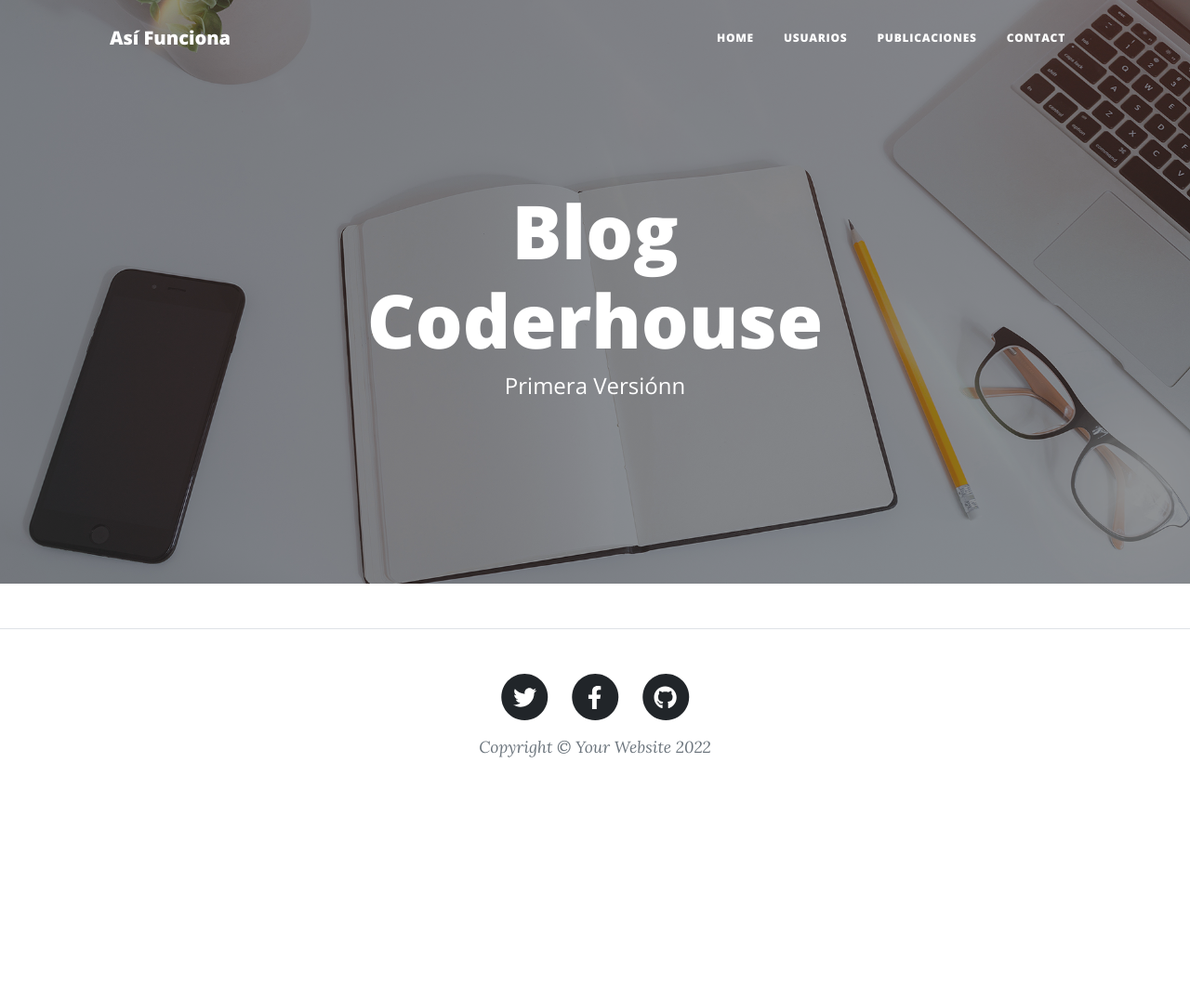
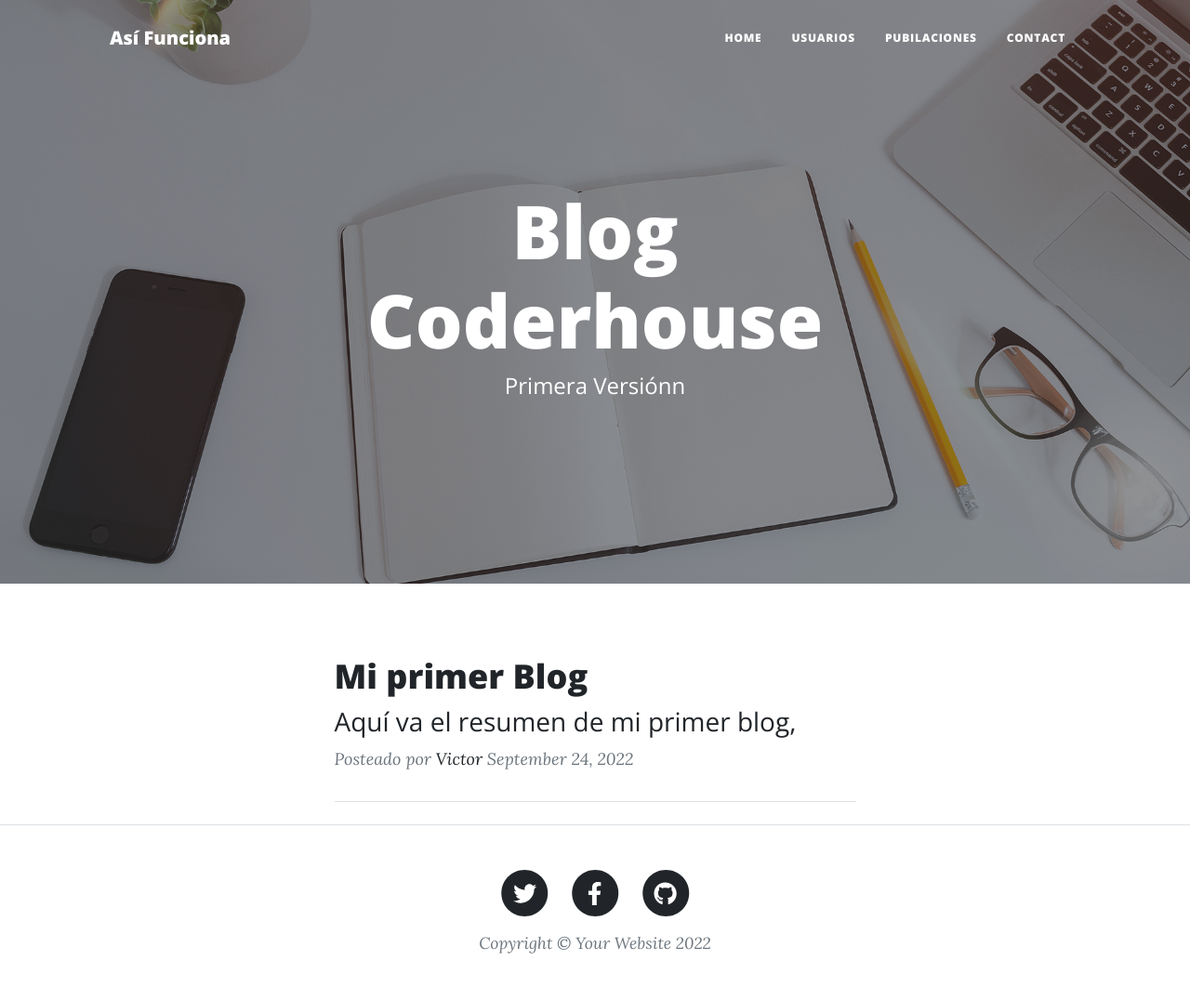
Before and after one commit to Carl0jgr/entrega_intermedia, a Django app: page / in a window 1280 px wide. Shown: the whole page at 93% size. Before the commit the page ends 815 px from the top, so only its background shows below. Run offline with Django 4.2, Linux system fonts and the light colour scheme; data comes from the database, SQL or seed files in the repository; some libraries are stand-ins or nearby versions.

Commit message:
modulo publicaciones y otros arreglos importantes
modulo publicaciones y otros arreglos importantes

```diff
--- a/blog/models.py
+++ b/blog/models.py
@@ -24,9 +24,10 @@ class Categoria (models.Model):
 class Publicaciones (models.Model):
     id_publicaciones=models.AutoField(primary_key=True)
     titulo=models.CharField(max_length=50)
+    resumen=models.CharField(max_length=100, null=TRUE)
     contenido=models.CharField(max_length=255,null=TRUE)
-    id_categoria=models.ForeignKey(Categoria,on_delete=models.RESTRICT)
-    id_usuario=models.ForeignKey(Usuario,on_delete=models.RESTRICT)
+    id_categoria=models.IntegerField()
+    id_usuario=models.IntegerField()
 
     def __str__(self):
         return "({}) {} [{}] --{}--".format(self.id_publicaciones, self.titulo, self.id_categoria, self.id_usuario)
--- a/blog/templates/add.html
+++ b/blog/templates/add.html
@@ -7,7 +7,7 @@
     <h1>Agregar Usuarios</h1>
     <div class="card">
         <div class="card-body">
-            <form action="/registarUsuario/" method="POST"> {% csrf_token %}
+            <form action="/registrarUsuario/" method="POST"> {% csrf_token %}
                 <div class="mb-3">
                     <label for="nombre" class="form-label">Nombre</label>
                     <input type="text" class="form-control" id="nombre" name="nombre" placeholder="Nombre" required>
@@ -26,7 +26,7 @@
                 </div>
                 <div class="mb-3">
                     <label for="tipo_usuario" class="form-label">Tipo de Usuario</label>
-                    <select name="tipo_usuario" id="tipo_usuario">
+                    <select name="tipo_usuario" id="tipo_usuario" required>
                         <option value="">Selecciona tipo de usuario</option>
                         <option value="U">Usuarios</option>
                         <option value="B">Blogger</option>
--- a/blog/templates/base.html
+++ b/blog/templates/base.html
@@ -7,15 +7,15 @@
         <meta name="description" content="" />
         <meta name="author" content="" />
         <title>Clean Blog - Start Bootstrap Theme</title>
-        <link rel="icon" type="image/x-icon" href="static/assets/favicon.ico" />
+        <link rel="icon" type="image/x-icon" href="assets/favicon.ico" />
         <!-- Font Awesome icons (free version)-->
         <script src="https://use.fontawesome.com/releases/v6.1.0/js/all.js" crossorigin="anonymous"></script>
         <!-- Google fonts-->
         <link href="https://fonts.googleapis.com/css?family=Lora:400,700,400italic,700italic" rel="stylesheet" type="text/css" />
         <link href="https://fonts.googleapis.com/css?family=Open+Sans:300italic,400italic,600italic,700italic,800italic,400,300,600,700,800" rel="stylesheet" type="text/css" />
         <!-- Core theme CSS (includes Bootstrap)-->
-        <link rel="stylesheet" href="{% static 'css/bootstrap.min.css'%}">
-        <link rel="stylesheet" href="{% static 'css/myestilo.css'%}">
+        <link rel="stylesheet" href="{% static 'css/bootstrap.min.css' %}">
+        <link rel="stylesheet" href="{% static 'css/myestilo.css' %}">
         <!--<link href="css/styles.css" rel="stylesheet" />-->
     </head>
     <body>
@@ -30,9 +30,9 @@
                 <div class="collapse navbar-collapse" id="navbarResponsive">
                     <ul class="navbar-nav ms-auto py-4 py-lg-0">
                         <li class="nav-item"><a class="nav-link px-lg-3 py-3 py-lg-4" href="/">Home</a></li>
-                        <li class="nav-item"><a class="nav-link px-lg-3 py-3 py-lg-4" href="ver">Usuarios</a></li>
-                        <li class="nav-item"><a class="nav-link px-lg-3 py-3 py-lg-4" href="addpublicacion">Publicaciones</a></li>
-                        <li class="nav-item"><a class="nav-link px-lg-3 py-3 py-lg-4" href="contactos">Contact</a></li>
+                        <li class="nav-item"><a class="nav-link px-lg-3 py-3 py-lg-4" href="/ver">Usuarios</a></li>
+                        <li class="nav-item"><a class="nav-link px-lg-3 py-3 py-lg-4" href="/addpublicacion">Pubilaciones</a></li>
+                        <li class="nav-item"><a class="nav-link px-lg-3 py-3 py-lg-4" href="/contactos">Contact</a></li>
                     </ul>
                 </div>
             </div>
--- a/blog/templates/editar.html
+++ b/blog/templates/editar.html
@@ -27,7 +27,7 @@
                 </div>
                 <div class="mb-3"></div>
                 <label for="tipo_usuario" class="form-label">Tipo de Usuario</label>
-                    <select name="tipo_usuario" id="tipo_usuario">
+                    <select name="tipo_usuario" id="tipo_usuario" required>
                         <option value="">Selecciona tipo de usuario</option>
                         <option value="U">Usuarios</option>
                         <option value="B">Blogger</option>
--- a/blog/templates/home.html
+++ b/blog/templates/home.html
@@ -2,7 +2,7 @@
 
 {% load static %}
 
-{% block contenido %}
+{% block body %}
 
 
     <!-- Main Content-->
@@ -10,60 +10,26 @@
         <div class="row gx-4 gx-lg-5 justify-content-center">
             <div class="col-md-10 col-lg-8 col-xl-7">
                 <!-- Post preview-->
+                {% for n in publicaciones %}
                 <div class="post-preview">
                     <a href="post.html">
-                        <h2 class="post-title">Man must explore, and this is exploration at its greatest</h2>
-                        <h3 class="post-subtitle">Problems look mighty small from 150 miles up</h3>
+                        <h2 class="post-title">{{n.titulo}}</h2>
+                        <h3 class="post-subtitle">{{n.resumen}}</h3>
                     </a>
                     <p class="post-meta">
-                        Posted by
-                        <a href="#!">Start Bootstrap</a>
-                        on September 24, 2022
+                        Posteado por
+                        {% for m in usuarios %}
+                            {% if m.id_usuario == n.id_usuario %}
+                                <a href="#!"> {{m.nombre}} </a>
+                            {% endif %}
+                        {% endfor %}
+                        September 24, 2022
                     </p>
                 </div>
                 <!-- Divider-->
                 <hr class="my-4" />
+                {% endfor %}
                 <!-- Post preview-->
-                <div class="post-preview">
-                    <a href="post.html"><h2 class="post-title">I believe every human has a finite number of heartbeats. I don't intend to waste any of mine.</h2></a>
-                    <p class="post-meta">
-                        Posted by
-                        <a href="#!">Start Bootstrap</a>
-                        on September 18, 2022
-                    </p>
-                </div>
-                <!-- Divider-->
-                <hr class="my-4" />
-                <!-- Post preview-->
-                <div class="post-preview">
-                    <a href="post.html">
-                        <h2 class="post-title">Science has not yet mastered prophecy</h2>
-                        <h3 class="post-subtitle">We predict too much for the next year and yet far too little for the next ten.</h3>
-                    </a>
-                    <p class="post-meta">
-                        Posted by
-                        <a href="#!">Start Bootstrap</a>
-                        on August 24, 2022
-                    </p>
-                </div>
-                <!-- Divider-->
-                <hr class="my-4" />
-                <!-- Post preview-->
-                <div class="post-preview">
-                    <a href="post.html">
-                        <h2 class="post-title">Failure is not an option</h2>
-                        <h3 class="post-subtitle">Many say exploration is part of our destiny, but it’s actually our duty to future generations.</h3>
-                    </a>
-                    <p class="post-meta">
-                        Posted by
-                        <a href="#!">Start Bootstrap</a>
-                        on July 8, 2022
-                    </p>
-                </div>
-                <!-- Divider-->
-                <hr class="my-4" />
-                <!-- Pager-->
-                <div class="d-flex justify-content-end mb-4"><a class="btn btn-primary text-uppercase" href="#!">Older Posts →</a></div>
             </div>
         </div>
     </div>
--- a/blog/templates/ver.html
+++ b/blog/templates/ver.html
@@ -28,9 +28,9 @@
             </tbody>
             <tfoot>
                 <tr>
-                    <td colspan="2"><a href="add" class="btn btn-success">+ Agregar Usuario</a></td>
+                    <td colspan="2"><a href="/add" class="btn btn-success">+ Agregar Usuario</a></td>
                     <td></td>
-                    <td colspan="2"><a href="mod" class="btn btn-warning"> Editar Usuarios</a></td>
+                    <td colspan="2"><a href="/mod" class="btn btn-warning"> Editar Usuarios</a></td>
                 </tr>
             </tfoot>
         </table>
--- a/blog/views.py
+++ b/blog/views.py
@@ -3,7 +3,10 @@ from .models import Usuario, Publicaciones,Categoria
 
 # Create your views here.
 def home(request):
-    return render(request,"home.html")
+    publicaciones=Publicaciones.objects.all()
+    usuarios=Usuario.objects.all()
+    categoria=Categoria.objects.all()
+    return render(request,"home.html",{"publicaciones":publicaciones,"usuarios":usuarios,"categoria":categoria})
 
 def ver(request):
     usuarios=Usuario.objects.all()
@@ -16,8 +19,21 @@ def mod(request):
 def add(request):
     return render(request,"add.html")
 
+def addcategoria(request):
+    return render(request,"addcategoria.html")
+
 def addpublicacion(request):
-    return render(request,"addpublicacion.html")
+    usuarios=Usuario.objects.all()
+    categorias=Categoria.objects.all()
+    return render(request, "addpublicacion.html", {"usuarios":usuarios,"categorias":categorias})
+
+def registrarPublicacion(request):
+    titulo=request.POST['titulo']
+    articulo=request.POST['articulo']
+    id_categoria=request.POST['id_categoria']
+    id_usuario=request.POST['id_usuario']
+    publicacion=Publicaciones.objects.create(titulo=titulo,contenido=articulo,id_categoria=id_categoria,id_usuario=id_usuario)
+    return redirect('/')
 
 def registrarUsuario(request):
     nombre=request.POST['nombre']
@@ -26,12 +42,17 @@ def registrarUsuario(request):
     telefono=request.POST['telefono']
     tipo=request.POST['tipo_usuario']
     usuario=Usuario.objects.create(nombre=nombre,apellido=apellido,correo=correo,telefono=telefono,tipo=tipo)
-    return redirect('/')
+    return redirect('/ver')
+
+def registrarCategoria(request):
+    nombre=request.POST['nombre']
+    categoria=Categoria.objects.create(nombre=nombre)
+    return redirect('/addpublicacion')
 
 def eliminarUsuario(request, id):
     usuario=Usuario.objects.get(id_usuario=id)
     usuario.delete()
-    return redirect('/')
+    return redirect('/ver')
 
 def editarUsuario(request, id):
     usuario=Usuario.objects.get(id_usuario=id)
@@ -51,7 +72,4 @@ def modificarUsuario(request):
     usuario.telefono=telefono
     usuario.tipo=tipo
     usuario.save()
-    return redirect('/')
-
-def descripcion(request):
-    return render (request, "descripcion.html")
+    return redirect('/ver')
--- a/entrega_intermedia/urls.py
+++ b/entrega_intermedia/urls.py
@@ -15,21 +15,21 @@ Including another URLconf
 """
 from django.contrib import admin
 from django.urls import path
-from blog.views import home, descripcion,ver,mod,add,registrarUsuario,editarUsuario, eliminarUsuario, modificarUsuario, addpublicacion
+from blog.views import home,ver,mod,add,registrarUsuario,editarUsuario, eliminarUsuario, modificarUsuario, addpublicacion,addcategoria,registrarCategoria,registrarPublicacion
 
 urlpatterns = [
     path('admin/', admin.site.urls),
     path('',home),
-    path('home.html', home),
-    path('ver',ver),
-    path('ver.html',ver),
+    path('ver/',ver),
     path('mod',mod),
-    path('add',add),
-    path('registarUsuario/',registrarUsuario),
+    path('add/',add),
+    path('registrarUsuario/',registrarUsuario),
     path('editarUsuario/<id>/',editarUsuario),
     path('modificarUsuario/',modificarUsuario),
     path('eliminarUsuario/<id>/',eliminarUsuario),
     path('addpublicacion',addpublicacion),
-    path('descripcion/', descripcion),
-    path('descripcion.html', descripcion),
+    path('addcategoria',addcategoria),
+    path('registrarCategoria/',registrarCategoria),
+    path('registrarPublicacion/',registrarPublicacion)
+
 ]
```
Also changed, not shown: blog/templates/addcategoria.html (added, +22 -0 lines), blog/templates/addpublicacion.html (+4 -4 lines), blog.db, blog/migrations/0005_alter_publicaciones_id_categoria_and_more.py (added), blog/migrations/0006_publicaciones_resumen.py (added).
